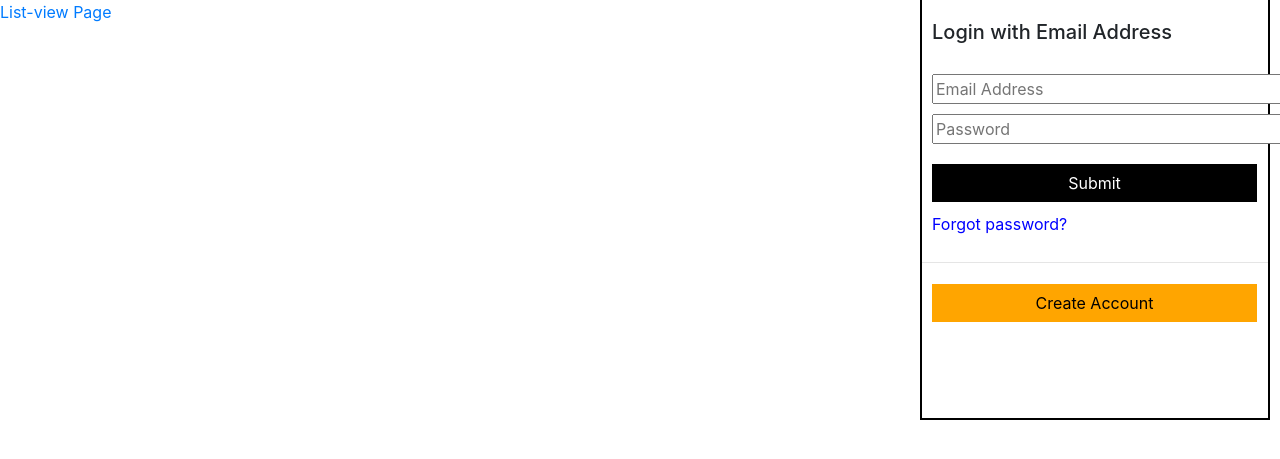
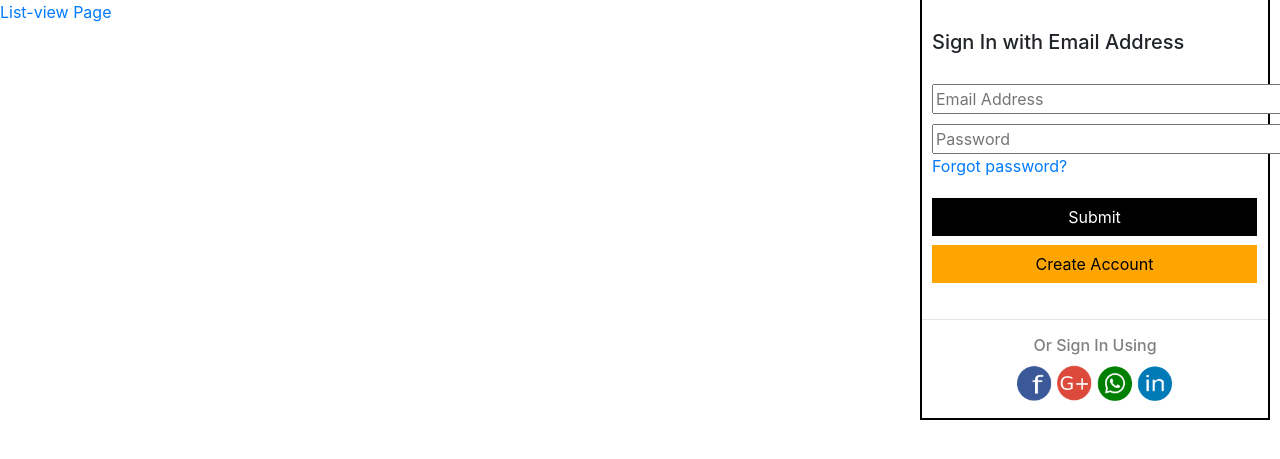
Before and after one commit to jasky-git/get-lucky, a PHP site: page /home.php in a window 1280 px wide. Shown: the part 50-509 px from the top of the page. Run offline with PHP 8.4, Linux system fonts and the light colour scheme.

Commit message:
Add New pages
Add createaccount, forgotpassword, authenticate.php

```diff
--- a/home.php
+++ b/home.php
@@ -12,7 +12,7 @@
         background-color:black;
 
       }
-      label:hover{
+      .loginSignup:hover{
         background-color: grey;
       }
 
@@ -42,6 +42,7 @@
         display: inline-block;
         font-size: 16px;
         margin-top:20px;
+        margin-left:10px;
       }
 
       .NewAccountButton {
@@ -54,25 +55,41 @@
         text-decoration: none;
         display: inline-block;
         font-size: 16px;
-        margin-top:5px;
+        margin-top:-7px;
+        margin-bottom:20px;
       }
     </style>
+
+    <script>
+
+      function mouseOver() {
+        document.getElementById("login-form").style.visibility = "visible";
+      }
+
+      function mouseOut() {
+        document.getElementById("login-form").style.visibility = "hidden";
+      }
+    </script>
     <title>Get Lucky</title>
   </head>
   <body>
   <nav class="navbar navbar-expand-sm bg-dark" style="background-color: black;">
-    <label style="display:inline-block; padding:10px;color:white; margin-right:20px;position: absolute; right:0; margin-top:auto; margin-bottom:auto;">Login / Sign Up</label>
+    <label id="loginorSignup" class="loginSignup" onmouseover="mouseOver()" onmouseout="mouseOut()" style="display:inline-block; padding:10px;color:white; margin-right:20px;position: absolute; right:0; margin-top:auto; margin-bottom:auto;">Login / Sign Up</label>
   </nav>
-  <div id="login-form">
-      <h5 style="text-align:left; margin-left:10px; margin-top:20px; margin-bottom:20px;">Login with Email Address</h5>
-      <form>
+  <div id="login-form" onmouseover="mouseOver()" onmouseout="mouseOut()" >
+      <h5 style="text-align:left; margin-left:10px; margin-top:30px; margin-bottom:20px;">Sign In with Email Address</h5>
+      <form id="loginform" method="post" action="authentication.php" >
         <input type="text" id="email" placeholder= "Email Address" size="40"/>
         <input type="password" id="password" placeholder= "Password" size="40"/>
-        <input type="button" class="button" value="Submit" />
-        <label style="margin:10px; color: blue;">Forgot password?</label>
+        <span style="margin:10px; color: blue;"><a href="forgotpassword.php">Forgot password?</a></span>
+        <button type="submit" class="button">Submit</button>
       </form>
+      <input type="button" class="NewAccountButton" value="Create Account" onclick="window.location.href='createaccount.php'" />
       <hr/>
-      <input type="button" class="NewAccountButton" value="Create Account" />
+
+      <h6 style="color:grey;text-align:center;">Or Sign In Using</h6>
+      <span style="margin-left:95px;"><img src="image/social.png" height="40px"></span>
+
 
 
   </div>
```
Also changed, not shown: authenticate.php (added, +8 -0 lines), createaccount.php (added, +8 -0 lines), forgotpassword.php (added, +8 -0 lines), image/social.png (added).
